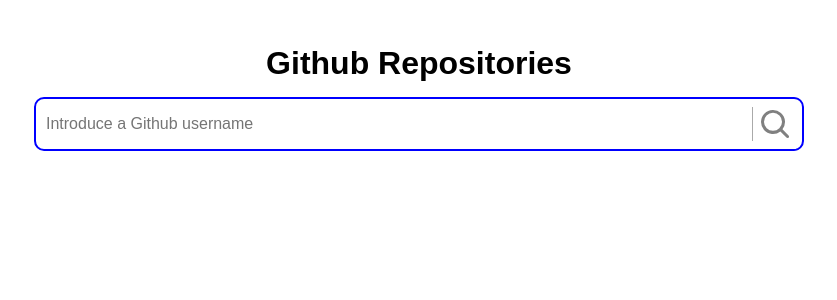
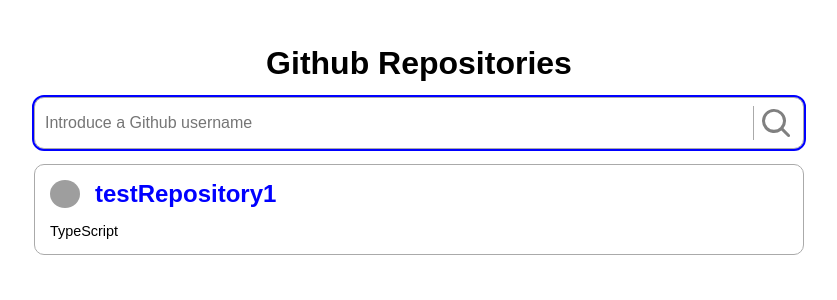
Before and after one commit to sayloryna/github-repositories-search-app, a React (Vite) app: page / in a window 1280 px wide. Shown: the top 300 px of the page, without its empty margins (221-1058 px from the left). Built offline with nearby package versions, Linux system fonts and the light colour scheme; grey boxes are pictures that could not be loaded.

Commit message:
Create RepositoryCard

```diff
--- a/src/components/App/App.tsx
+++ b/src/components/App/App.tsx
@@ -1,12 +1,15 @@
 import React from "react";
 import "./App.scss";
 import SearchRepositoriesForm from "../../repositories/components/SearchRepositoriesForm/SearchRepositoriesForm";
+import RepositoryCard from "../../repositories/components/RepositoryCard/RepositoryCard";
+import { testRepository1 } from "../../mocks/mockRepositories";
 
 const App = (): React.ReactElement => {
   return (
     <div className="app">
       <h1 className="main-title">Github Repositories</h1>
       <SearchRepositoriesForm />
+      <RepositoryCard repository={testRepository1} />
     </div>
   );
 };
--- /dev/null
+++ b/src/repositories/components/RepositoryCard/RepositoryCard.scss
@@ -0,0 +1,28 @@
+.repository {
+  display: flex;
+  flex-direction: column;
+  gap: 15px;
+  width: 100%;
+  border: 1px solid #aaa;
+  border-radius: 10px;
+  padding: 15px;
+
+  &__owner-avatar {
+    width: 30px;
+    height: auto;
+    border-radius: 50%;
+  }
+
+  &__name {
+    color: blue;
+  }
+
+  &__language {
+    font-size: 0.9rem;
+  }
+}
+
+.header {
+  display: flex;
+  gap: 15px;
+}
--- /dev/null
+++ b/src/repositories/components/RepositoryCard/RepositoryCard.tsx
@@ -0,0 +1,31 @@
+import React from "react";
+import { Repository } from "../../types";
+import "./RepositoryCard.scss";
+
+type RepositoryProps = {
+  repository: Repository;
+};
+
+const RepositoryCard = ({
+  repository,
+}: RepositoryProps): React.ReactElement => {
+  return (
+    <article className="repository">
+      <div className="header">
+        <img
+          className="repository__owner-avatar"
+          src={repository.owner.avatar_url}
+          alt="user's avatar"
+          height="100"
+          width="100"
+        />
+        <a href={repository.html_url}>
+          <h2 className="repository__name">{repository.name}</h2>
+        </a>
+      </div>
+      <span className="repository__language">{repository.laguage}</span>
+    </article>
+  );
+};
+
+export default RepositoryCard;
--- a/src/repositories/components/SearchRepositoriesForm/SearchRepositoriesForm.scss
+++ b/src/repositories/components/SearchRepositoriesForm/SearchRepositoriesForm.scss
@@ -16,7 +16,7 @@
     justify-content: space-between;
 
     &:focus-within {
-      border: 2px solid blue;
+      outline: 2px solid blue;
     }
   }
 }
--- a/src/styles/_globals.scss
+++ b/src/styles/_globals.scss
@@ -13,8 +13,16 @@
   all: unset;
 }
 
-h1 {
+h1,
+h2,
+p {
   margin: 0;
+}
+
+a {
+  text-decoration: none;
+  color: inherit;
+  font: inherit;
 }
 
 button {
```
